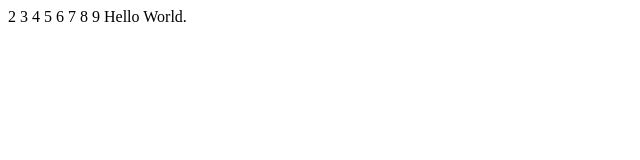
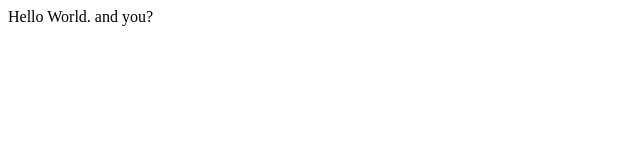
Before and after one commit to ikuhannah/test-1, a plain HTML site: page hello.html in a window 1280 px wide. Shown: the full height of the page, 0-640 px from the left. Drawn offline with Linux system fonts and the light colour scheme.

Commit message:
Update hello.html

```diff
--- a/hello.html
+++ b/hello.html
@@ -1,18 +1,9 @@
-
-2
-3
-4
-5
-6
-7
-8
-9
 <!DOCTYPE html>
 <html>
 <head>
     <title>Hello</title>
 </head>
 <body>
-    Hello World.
+    Hello World. and you?
 </body>
 </html>
```
